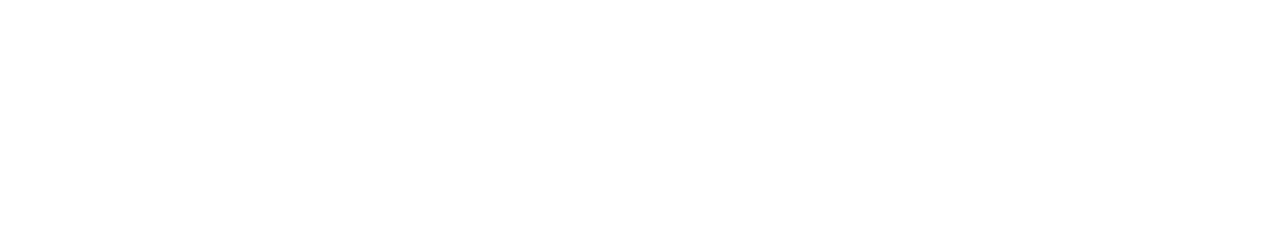
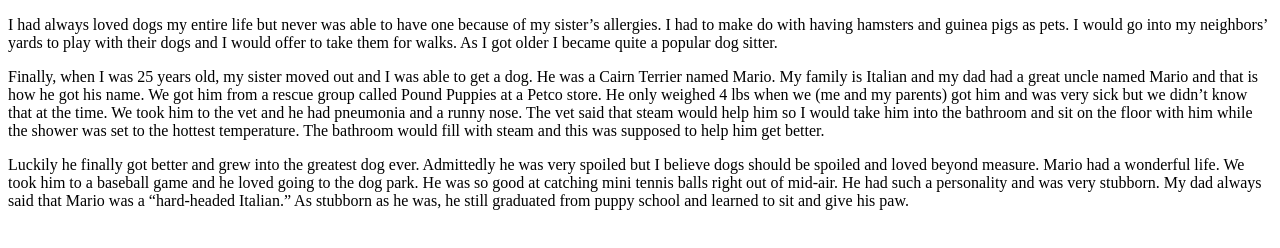
Before and after one commit to St-Louis-Women-March-2022/js-assignment-4-html-me-something-angielucy44, a website: page index.html in a window 1280 px wide. Drawn offline with Linux system fonts and the light colour scheme.

Commit message:
added title and three paragraphs

```diff
--- a/index.html
+++ b/index.html
@@ -4,6 +4,8 @@
       <title>Mario</title>
    </head>
    <body>
-      <!-- Write your HTML in this file! -->
+      <p>I had always loved dogs my entire life but never was able to have one because of my sister’s allergies. I had to make do with having hamsters and guinea pigs as pets. I would go into my neighbors’ yards to play with their dogs and I would offer to take them for walks. As I got older I became quite a popular dog sitter.</p>
+      <p>Finally, when I was 25 years old, my sister moved out and I was able to get a dog. He was a Cairn Terrier named Mario. My family is Italian and my dad had a great uncle named Mario and that is how he got his name. We got him from a rescue group called Pound Puppies at a Petco store. He only weighed 4 lbs when we (me and my parents) got him and was very sick but we didn’t know that at the time. We took him to the vet and he had pneumonia and a runny nose. The vet said that steam would help him so I would take him into the bathroom and sit on the floor with him while the shower was set to the hottest temperature. The bathroom would fill with steam and this was supposed to help him get better. </p>
+      <p>Luckily he finally got better and grew into the greatest dog ever. Admittedly he was very spoiled but I believe dogs should be spoiled and loved beyond measure. Mario had a wonderful life. We took him to a baseball game and he loved going to the dog park. He was so good at catching mini tennis balls right out of mid-air. He had such a personality and was very stubborn. My dad always said that Mario was a “hard-headed Italian.” As stubborn as he was, he still graduated from puppy school and learned to sit and give his paw. </p>
    </body>
 </html>
```
